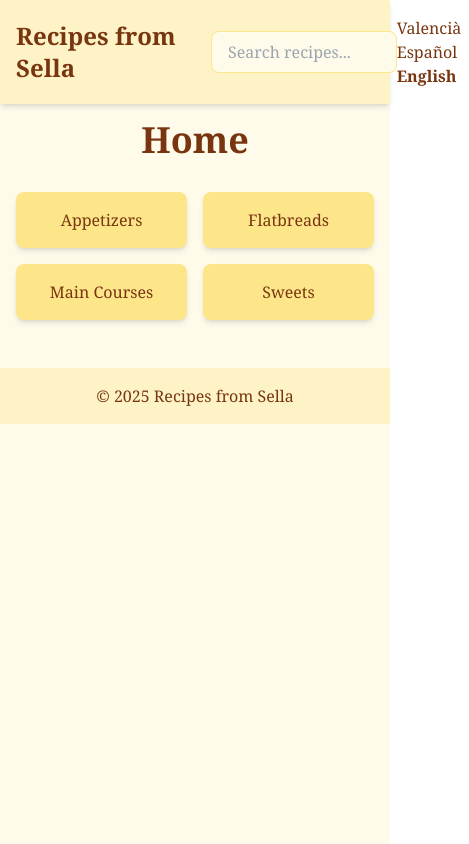
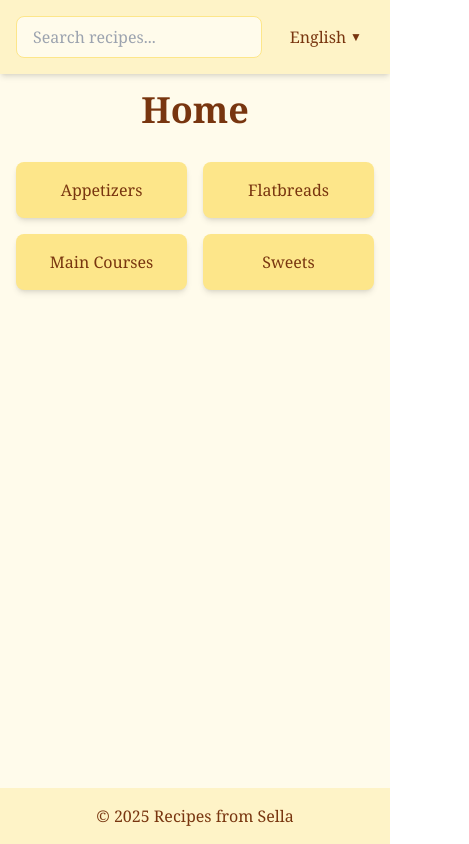
Before and after one commit to ricardo-devis-agullo/sella, a Next.js app: page /en in a window 390 px wide. Shown: the whole page, 469 px wide, since content can reach past the window. Built offline with nearby package versions, Linux system fonts and the light colour scheme; a web font is replaced by a local one.

Commit message:
improve mobile styles and client routing

```diff
--- a/src/app/[locale]/layout.tsx
+++ b/src/app/[locale]/layout.tsx
@@ -7,6 +7,7 @@ import { getMessages, getTranslations } from "next-intl/server";
 import { NextIntlClientProvider } from "next-intl";
 import { getRecipesSummary } from "@/data/recipes";
 import SearchBar from "@/components/search-bar";
+import LocaleSwitcherSelect from "@/components/locale-switcher";
 
 const playfair = Playfair_Display({
   subsets: ["latin"],
@@ -42,44 +43,19 @@ export default async function RootLayout({
     <html lang={locale}>
       <body className={`${playfair.className} antialiased`}>
         <NextIntlClientProvider messages={messages}>
-          <div className="min-h-screen bg-amber-50 text-amber-900 font-serif">
+          <div className="min-h-screen bg-amber-50 text-amber-900 font-serif flex flex-col">
             <header className="bg-amber-100 p-4 shadow-md">
-              <div className="container mx-auto flex justify-between items-center">
-                <div className="flex items-center gap-8">
-                  <Link href="/" className="text-2xl font-bold">
-                    {t("title")}
-                  </Link>
+              <div className="container mx-auto flex justify-between items-center gap-4">
+                <Link href="/" className="text-2xl font-bold hidden sm:block">
+                  {t("title")}
+                </Link>
+                <div className="flex-1 sm:flex-initial">
                   <SearchBar recipes={recipes} locale={locale as string} />
                 </div>
-                <div>
-                  <Link href="/ca">
-                    <button
-                      type="button"
-                      className={`mr-2 ${locale === "ca" ? "font-bold" : ""}`}
-                    >
-                      Valencià
-                    </button>
-                  </Link>
-                  <Link href="/es">
-                    <button
-                      type="button"
-                      className={`mr-2 ${locale === "es" ? "font-bold" : ""}`}
-                    >
-                      Español
-                    </button>
-                  </Link>
-                  <Link href="/en">
-                    <button
-                      type="button"
-                      className={locale === "en" ? "font-bold" : ""}
-                    >
-                      English
-                    </button>
-                  </Link>
-                </div>
+                <LocaleSwitcherSelect />
               </div>
             </header>
-            <main className="container mx-auto p-4">{children}</main>
+            <main className="container mx-auto p-4 flex-1">{children}</main>
             <footer className="bg-amber-100 p-4 mt-8">
               <div className="container mx-auto text-center">
                 © {new Date().getFullYear()} {t("title")}
--- /dev/null
+++ b/src/components/locale-switcher.tsx
@@ -0,0 +1,69 @@
+"use client";
+
+import clsx from "clsx";
+import { useParams } from "next/navigation";
+import { useTransition, useState } from "react";
+import { Locale, usePathname, useRouter } from "@/i18n/routing";
+
+export default function LocaleSwitcherSelect() {
+  const router = useRouter();
+  const [isPending, startTransition] = useTransition();
+  const pathname = usePathname();
+  const params = useParams();
+  const [isOpen, setIsOpen] = useState(false);
+
+  const locales = {
+    ca: "Valencià",
+    es: "Español",
+    en: "English",
+  };
+
+  return (
+    <div
+      className={clsx(
+        "relative",
+        isPending && "transition-opacity [&:disabled]:opacity-30"
+      )}
+    >
+      <button
+        onClick={() => setIsOpen(!isOpen)}
+        className="flex items-center gap-1 px-3 py-2 rounded-lg hover:bg-amber-200 transition-colors"
+      >
+        <span>{locales[params.locale as Locale]}</span>
+        <span className="text-xs">▼</span>
+      </button>
+      {isOpen && (
+        <>
+          <div
+            className="fixed inset-0 z-40"
+            onClick={() => setIsOpen(false)}
+          />
+          <div className="absolute right-0 mt-2 py-2 w-32 bg-white rounded-lg shadow-lg z-50">
+            {Object.entries(locales).map(([code, name]) => (
+              <button
+                key={code}
+                onClick={() => {
+                  startTransition(() => {
+                    router.replace(
+                      // @ts-expect-error -- Same as above
+                      { pathname, params },
+                      { locale: code as Locale }
+                    );
+                  });
+                  setIsOpen(false);
+                }}
+                className={clsx(
+                  "w-full px-4 py-2 text-left hover:bg-amber-50 transition-colors",
+                  code === params.locale && "font-semibold bg-amber-100"
+                )}
+                disabled={isPending}
+              >
+                {name}
+              </button>
+            ))}
+          </div>
+        </>
+      )}
+    </div>
+  );
+}
--- a/src/components/search-bar.tsx
+++ b/src/components/search-bar.tsx
@@ -55,7 +55,7 @@ export default function SearchBar({ recipes, locale }: SearchProps) {
   };
 
   return (
-    <div className="relative w-64" ref={searchRef}>
+    <div className="relative w-full sm:w-64" ref={searchRef}>
       <input
         type="text"
         value={query}
--- a/src/i18n/routing.ts
+++ b/src/i18n/routing.ts
@@ -1,5 +1,7 @@
 import { defineRouting } from "next-intl/routing";
 import { createNavigation } from "next-intl/navigation";
+
+export type Locale = "ca" | "es" | "en";
 
 export const routing = defineRouting({
   // A list of all locales that are supported
```
